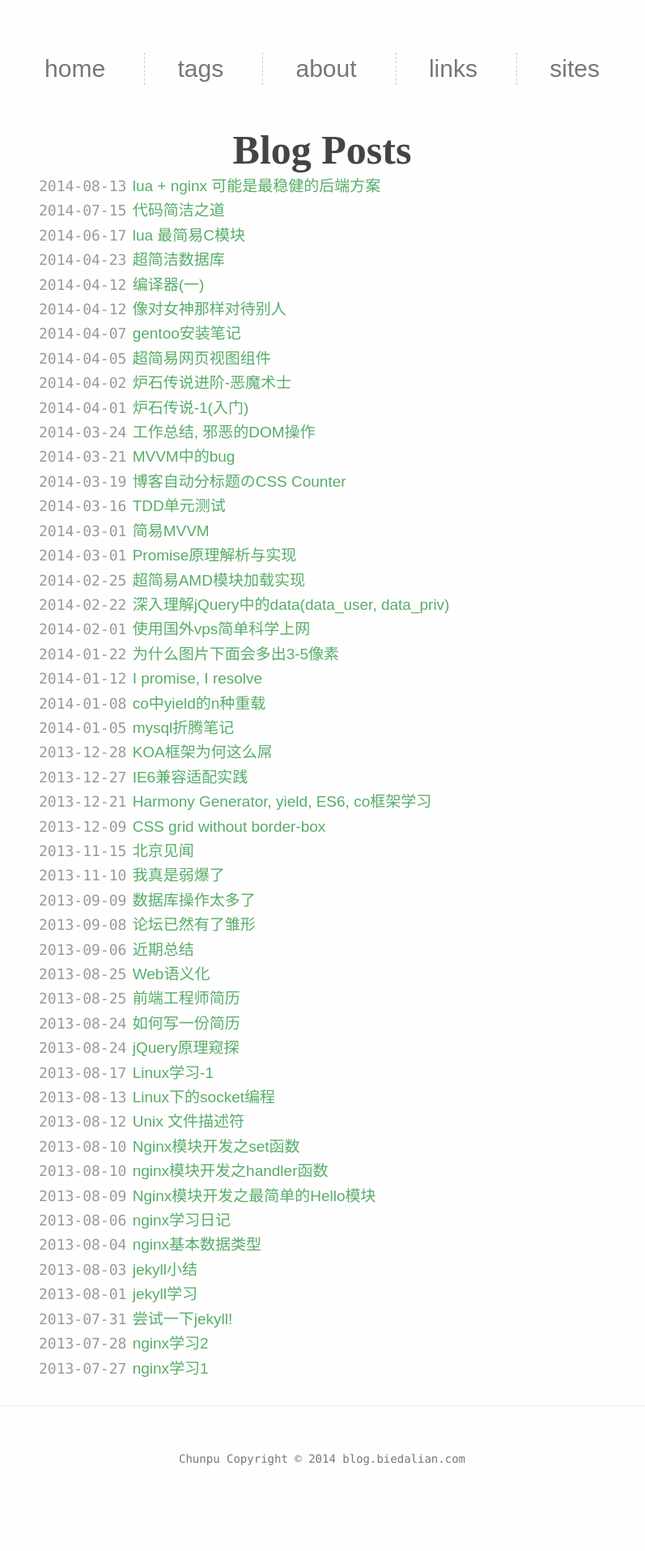
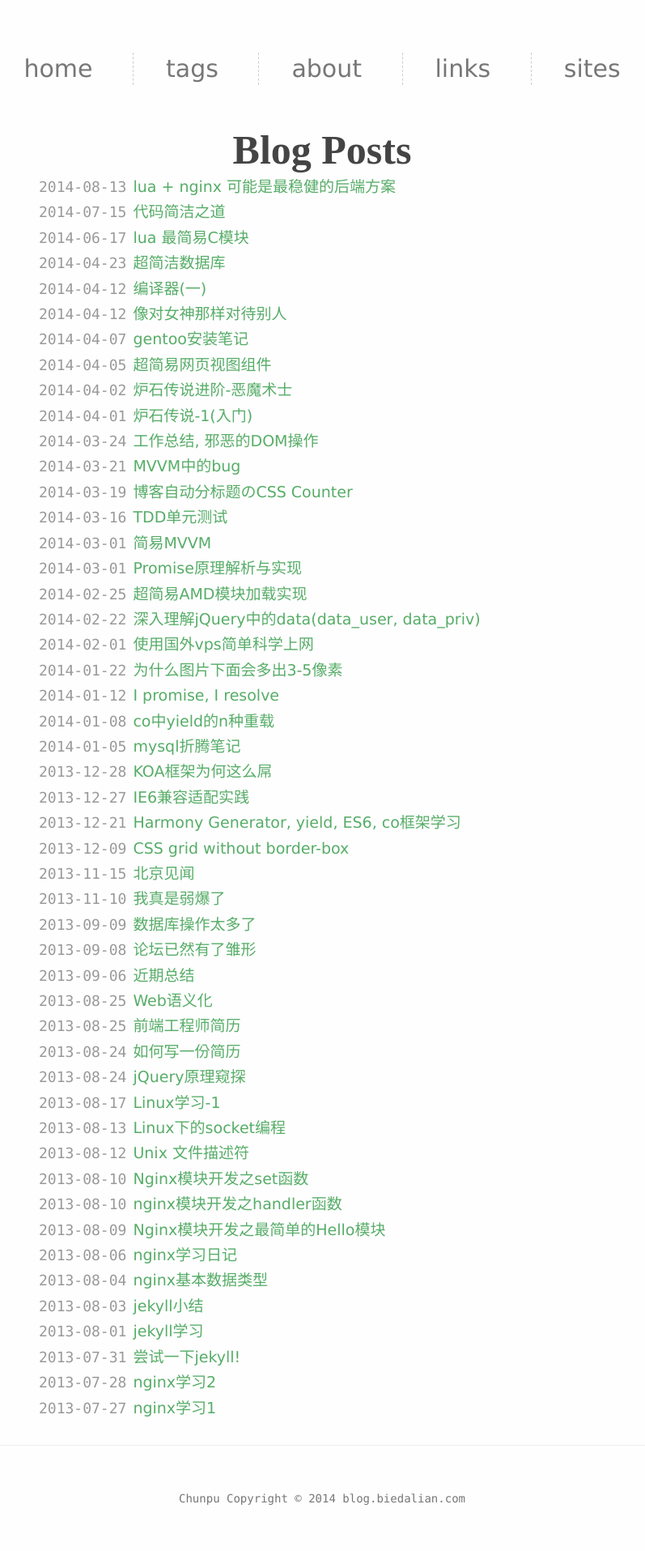
Before and after one commit to chunpu/blog, a Jekyll site: the page built from index.html, in a window 1280 px wide. Shown: the whole page at 81% size, without its empty margins (242-1039 px from the left). Built offline with Jekyll 4.4.1, drawn with Linux system fonts in a browser that asks for light colours; some web fonts are replaced; Markdown is read by kramdown in place of the engine named in the settings; before the commit the page ends 1866 px from its top, so only the background shows below that.

Commit message:
up to jekyll 2.0

```diff
--- a/css/reset.css
+++ b/css/reset.css
@@ -24,26 +24,12 @@ a {
 /* reset */
 
 body {
-  color: #666;
-  font-family: 'Droid Serif', Microsoft JhengHei, Microsoft YaHei, Tohoma, Arial;
+  color: #555;
+  font-family: "Lucida Grande", "Lucida Sans Unicode", Helvetica, "Microsoft JhengHei", "Microsoft YaHei", Tohoma, Arial;
   font-size: 19px;
   padding: 15px 15px 0;
   line-height: 1.6em;
   background: #fefefe;
-}
-
-/* font test */
-@font-face {
-  font-family: 'Droid Serif';
-  font-style: normal;
-  font-weight: 400;
-  src: local('Droid Serif'), local('DroidSerif'), url(http://themes.googleusercontent.com/static/fonts/droidserif/v4/0AKsP294HTD-nvJgucYTaIbN6UDyHWBl620a-IRfuBk.woff) format('woff');
-}
-@font-face {
-  font-family: 'Droid Serif';
-  font-style: normal;
-  font-weight: 700;
-  src: local('Droid Serif Bold'), local('DroidSerif-Bold'), url(http://themes.googleusercontent.com/static/fonts/droidserif/v4/QQt14e8dY39u-eYBZmppwTqR_3kx9_hJXbbyU8S6IN0.woff) format('woff');
 }
 
 header, footer {
```
Also changed, not shown: _posts/2014-08-13-lua-nginx.md (+1 -0 lines), Gemfile.lock (deleted), 2 other files.
